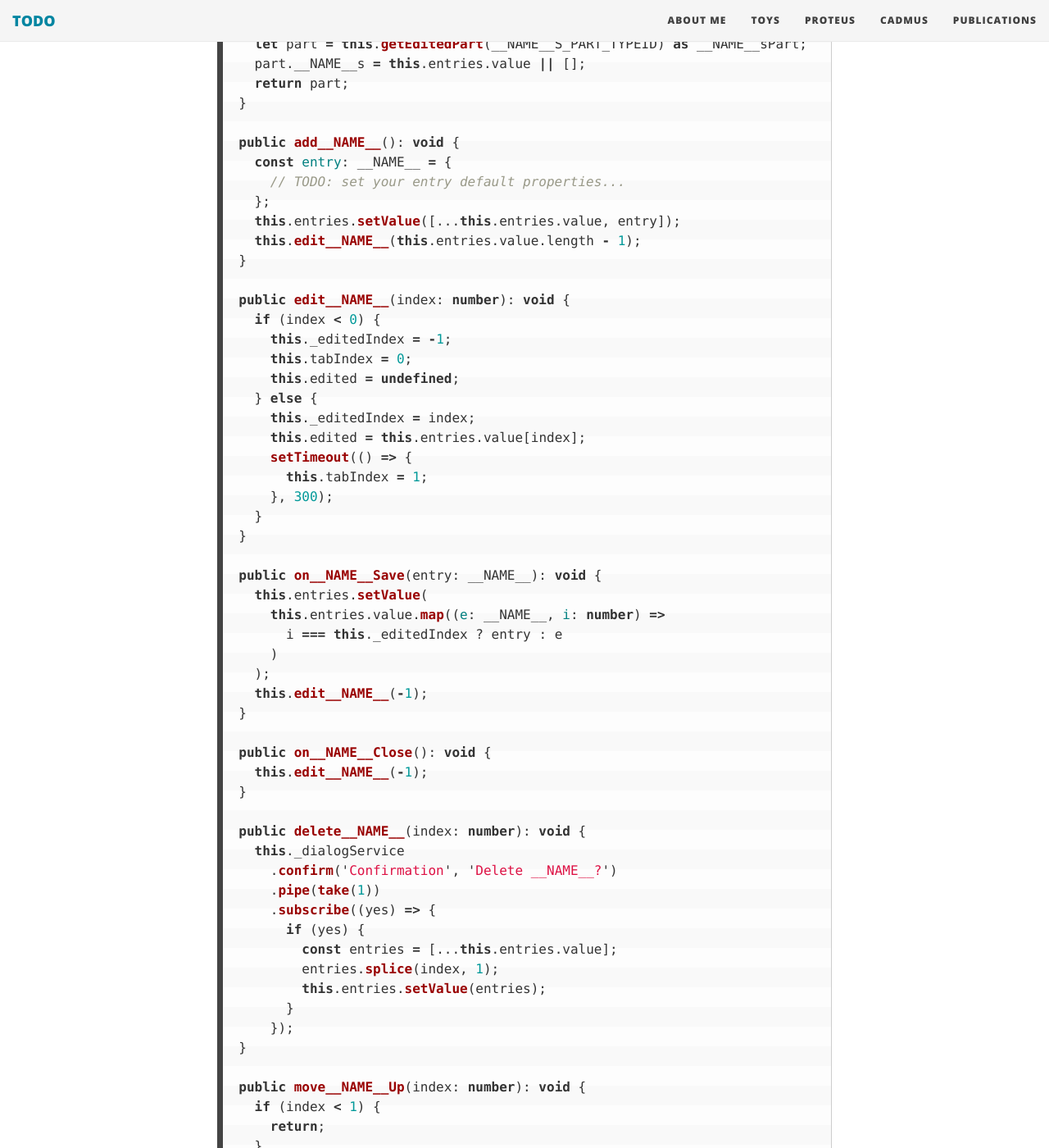
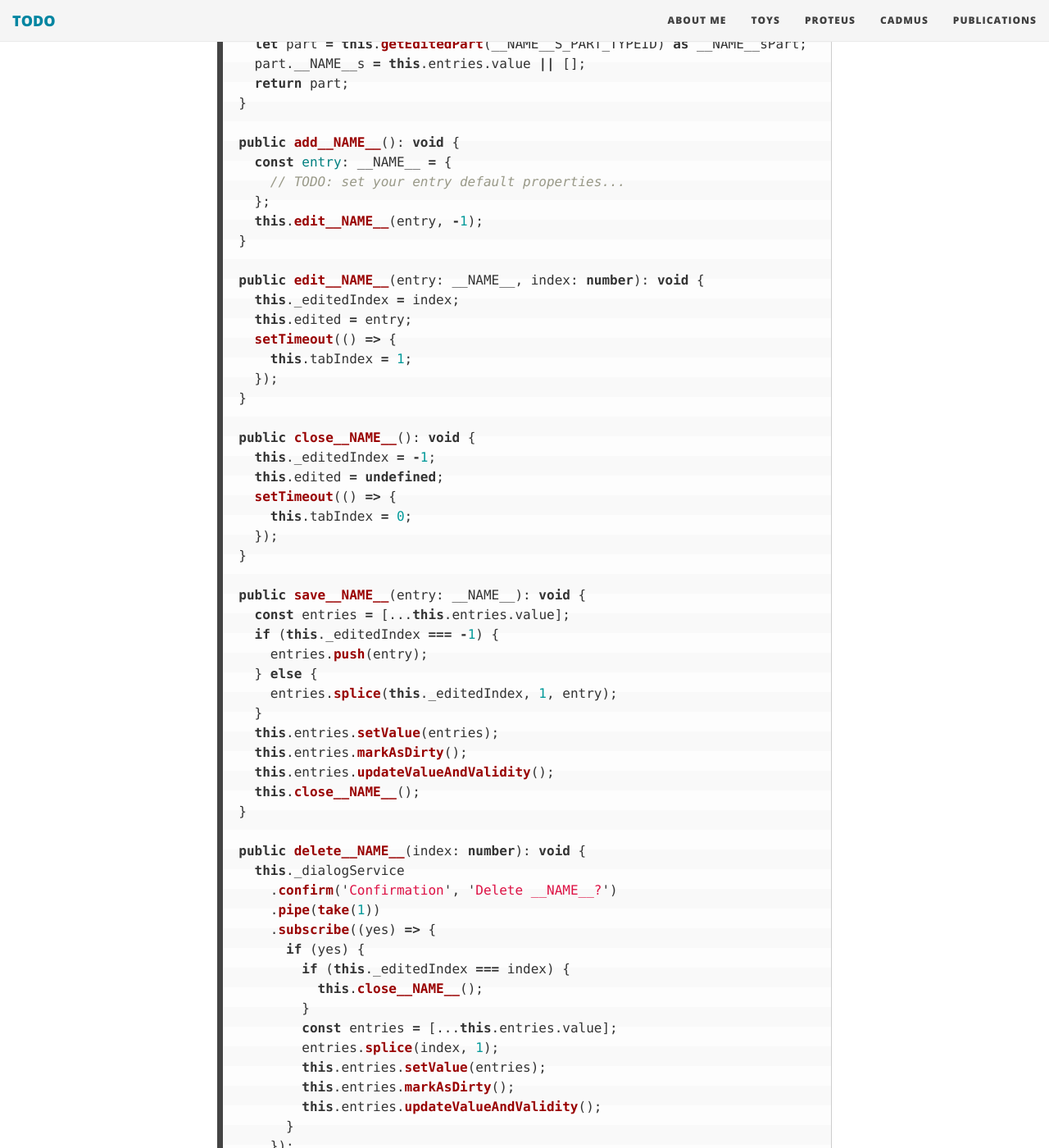
Before and after one commit to Myrmex/overview, a Jekyll site: the page built from cadmus/dev/frontend/parts.md, in a window 1280 px wide and 1400 px high, scrolled down 8834 px. Shown: the whole window at 82% size. Built offline with Jekyll 4.4.1, drawn with Linux system fonts in a browser that asks for light colours; nearby versions of some CDN libraries; some of the changed text lies outside the part shown.

Commit message:
Update parts.md

````diff
--- a/cadmus/dev/frontend/parts.md
+++ b/cadmus/dev/frontend/parts.md
@@ -359,35 +359,36 @@ export class __NAME__sPartComponent
     const entry: __NAME__ = {
       // TODO: set your entry default properties...
     };
-    this.entries.setValue([...this.entries.value, entry]);
-    this.edit__NAME__(this.entries.value.length - 1);
+    this.edit__NAME__(entry, -1);
   }
 
-  public edit__NAME__(index: number): void {
-    if (index < 0) {
-      this._editedIndex = -1;
-      this.tabIndex = 0;
-      this.edited = undefined;
-    } else {
-      this._editedIndex = index;
-      this.edited = this.entries.value[index];
-      setTimeout(() => {
-        this.tabIndex = 1;
-      }, 300);
-    }
+  public edit__NAME__(entry: __NAME__, index: number): void {
+    this._editedIndex = index;
+    this.edited = entry;
+    setTimeout(() => {
+      this.tabIndex = 1;
+    });
   }
 
-  public on__NAME__Save(entry: __NAME__): void {
-    this.entries.setValue(
-      this.entries.value.map((e: __NAME__, i: number) =>
-        i === this._editedIndex ? entry : e
-      )
-    );
-    this.edit__NAME__(-1);
+  public close__NAME__(): void {
+    this._editedIndex = -1;
+    this.edited = undefined;
+    setTimeout(() => {
+      this.tabIndex = 0;
+    });
   }
 
-  public on__NAME__Close(): void {
-    this.edit__NAME__(-1);
+  public save__NAME__(entry: __NAME__): void {
+    const entries = [...this.entries.value];
+    if (this._editedIndex === -1) {
+      entries.push(entry);
+    } else {
+      entries.splice(this._editedIndex, 1, entry);
+    }
+    this.entries.setValue(entries);
+    this.entries.markAsDirty();
+    this.entries.updateValueAndValidity();
+    this.close__NAME__();
   }
 
   public delete__NAME__(index: number): void {
@@ -396,9 +397,14 @@ export class __NAME__sPartComponent
       .pipe(take(1))
       .subscribe((yes) => {
         if (yes) {
+          if (this._editedIndex === index) {
+            this.close__NAME__();
+          }
           const entries = [...this.entries.value];
           entries.splice(index, 1);
           this.entries.setValue(entries);
+          this.entries.markAsDirty();
+          this.entries.updateValueAndValidity();
         }
       });
   }
@@ -412,6 +418,8 @@ export class __NAME__sPartComponent
     entries.splice(index, 1);
     entries.splice(index - 1, 0, entry);
     this.entries.setValue(entries);
+    this.entries.markAsDirty();
+    this.entries.updateValueAndValidity();
   }
 
   public move__NAME__Down(index: number): void {
@@ -423,6 +431,8 @@ export class __NAME__sPartComponent
     entries.splice(index, 1);
     entries.splice(index + 1, 0, entry);
     this.entries.setValue(entries);
+    this.entries.markAsDirty();
+    this.entries.updateValueAndValidity();
   }
 }
 ```
````
Also changed, not shown: other parts of cadmus/dev/frontend/parts.md (+2 -2 lines).
